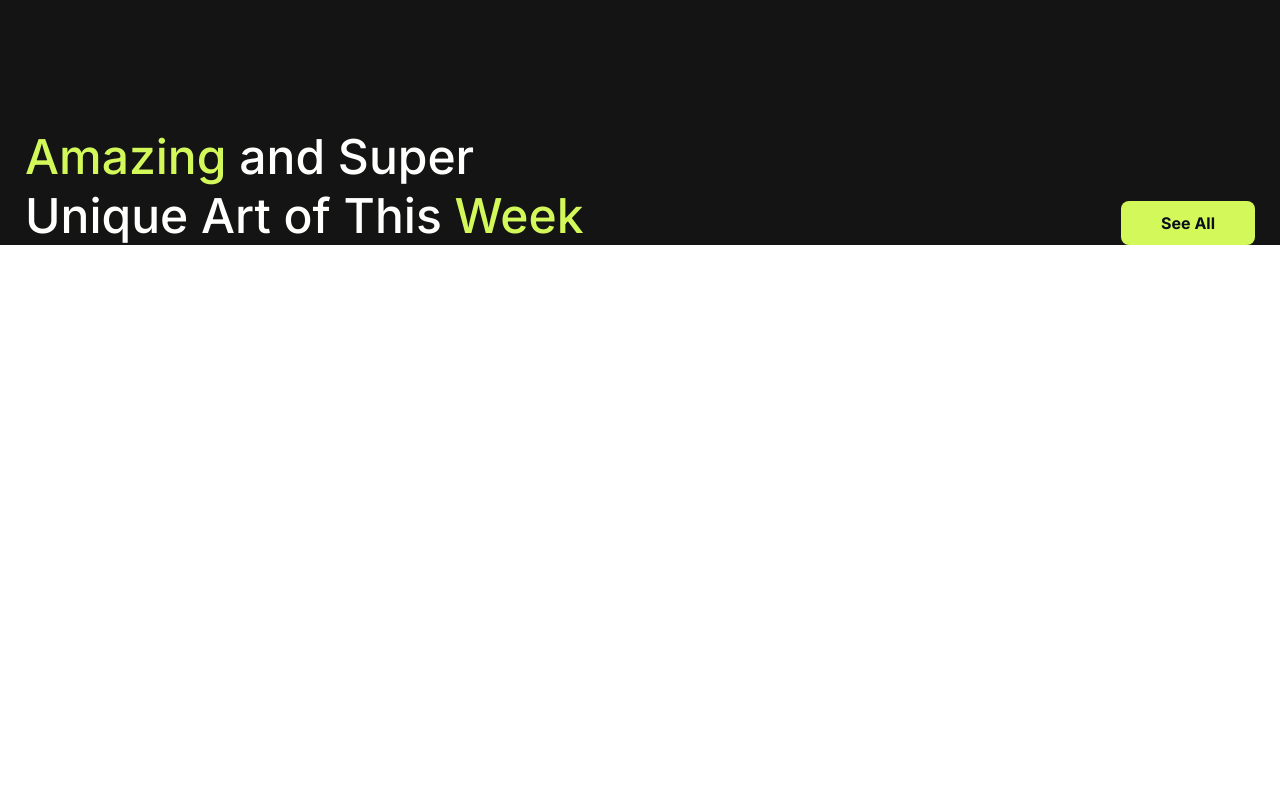
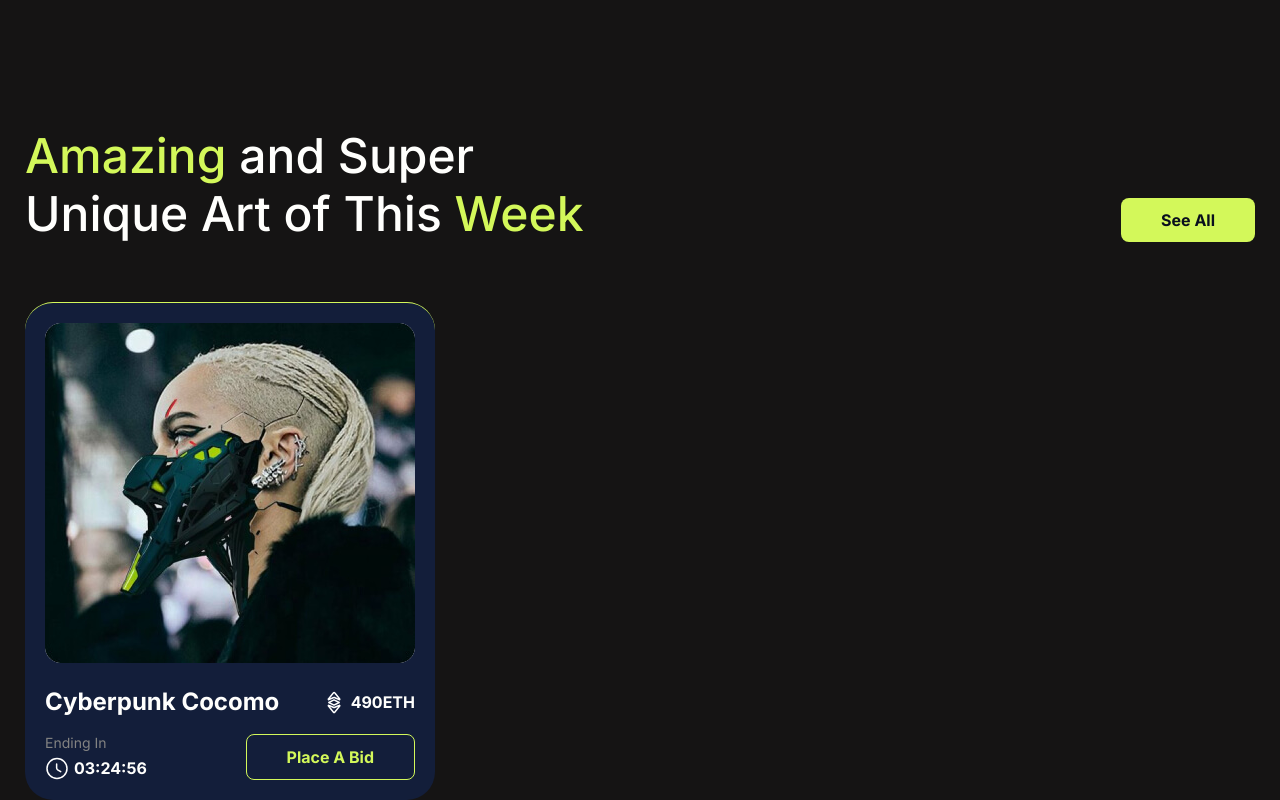
Before and after one commit to Serhii-Ki/creativeArt, a React (Create React App) app: page / in a window 1280 px wide. Shown: the part 918-1718 px from the top of the page. Before the commit the page ends 1163 px from the top, so only its background shows below. Built offline with nearby package versions, Linux system fonts and the light colour scheme.

Commit message:
Added card

```diff
--- a/src/components/icon/Icon.tsx
+++ b/src/components/icon/Icon.tsx
@@ -12,7 +12,7 @@ function Icon(props: IconPropsType) {
 		<svg
 			width={props.width || '120'}
 			height={props.height || '120'}
-			viewBox={props.viewBox || '0 0 120 120'}
+			viewBox={props.viewBox || '0 0 24 24'}
 			fill='none'
 			xmlns='http://www.w3.org/2000/svg'
 		>
--- a/src/layout/section/uniqueArt/UniqueArt.tsx
+++ b/src/layout/section/uniqueArt/UniqueArt.tsx
@@ -2,17 +2,21 @@ import styled from 'styled-components';
 import Button from '../../../components/button/Button';
 import { FlexContainer } from '../../../components/flexContainer/FlexContainer';
 import { GreenText } from '../../../components/greenText/GreenText';
+import Card from './card/Card';
+
+import firstImg from '../../../assets/unicue_art1.jpg';
 
 function UniqueArt() {
 	return (
 		<StyledArtSection>
-			<FlexContainer align='end'>
+			<FlexContainer align='end' style={{ marginBottom: '60px' }}>
 				<StyledTitle>
 					<GreenText>Amazing</GreenText> and Super <br /> Unique Art of This{' '}
 					<GreenText>Week</GreenText>
 				</StyledTitle>
 				<Button title='See All' />
 			</FlexContainer>
+			<Card title='Cyberpunk Cocomo' img={firstImg} />
 		</StyledArtSection>
 	);
 }
@@ -23,6 +27,7 @@ const StyledTitle = styled.h2`
 	text-align: start;
 	font-size: 48px;
 	font-weight: 500;
+	line-height: 120%;
 `;
 
 export default UniqueArt;
--- /dev/null
+++ b/src/layout/section/uniqueArt/card/Card.tsx
@@ -0,0 +1,72 @@
+import styled from 'styled-components';
+import Button from '../../../../components/button/Button';
+import { FlexContainer } from '../../../../components/flexContainer/FlexContainer';
+import Icon from '../../../../components/icon/Icon';
+
+type CardType = {
+	img: string;
+	title: string;
+};
+
+function Card(props: CardType) {
+	return (
+		<StyledCard>
+			<StyledImg src={props.img} />
+			<FlexContainer style={{ marginBottom: '18px' }}>
+				<StyledTitle>{props.title}</StyledTitle>
+				<StyledInfoIcon>
+					<Icon iconId='arrow' width='24px' height='24px' /> 490ETH
+				</StyledInfoIcon>
+			</FlexContainer>
+			<FlexContainer>
+				<FlexContainer direction='column' align='left' gapRow='5px'>
+					<StyledSpan>Ending In</StyledSpan>
+					<StyledInfoIcon>
+						<Icon iconId='clock' width='24px' height='24px' /> 03:24:56
+					</StyledInfoIcon>
+				</FlexContainer>
+				<Button
+					title='Place A Bid'
+					bgColor='transparent'
+					color='#D3F85A'
+					border='1px solid #D3F85A'
+				/>
+			</FlexContainer>
+		</StyledCard>
+	);
+}
+
+const StyledCard = styled.div`
+	width: 410px;
+	padding: 20px;
+	border-radius: 28px;
+	border-top: 1px solid#D3F85A;
+	background: #131e3a;
+`;
+
+const StyledImg = styled.img`
+	display: block;
+	margin: 0 auto 24px auto;
+	width: 370px;
+	height: 340px;
+	border-radius: 16px;
+`;
+
+const StyledTitle = styled.h3`
+	font-size: 24px;
+	font-weight: 700;
+`;
+
+const StyledInfoIcon = styled.p`
+	display: flex;
+	gap: 5px;
+	align-items: center;
+	font-weight: 700;
+`;
+
+const StyledSpan = styled.span`
+	font-size: 14px;
+	color: #838382;
+`;
+
+export default Card;
```
Also changed, not shown: src/assets/sprite_icons.svg.
